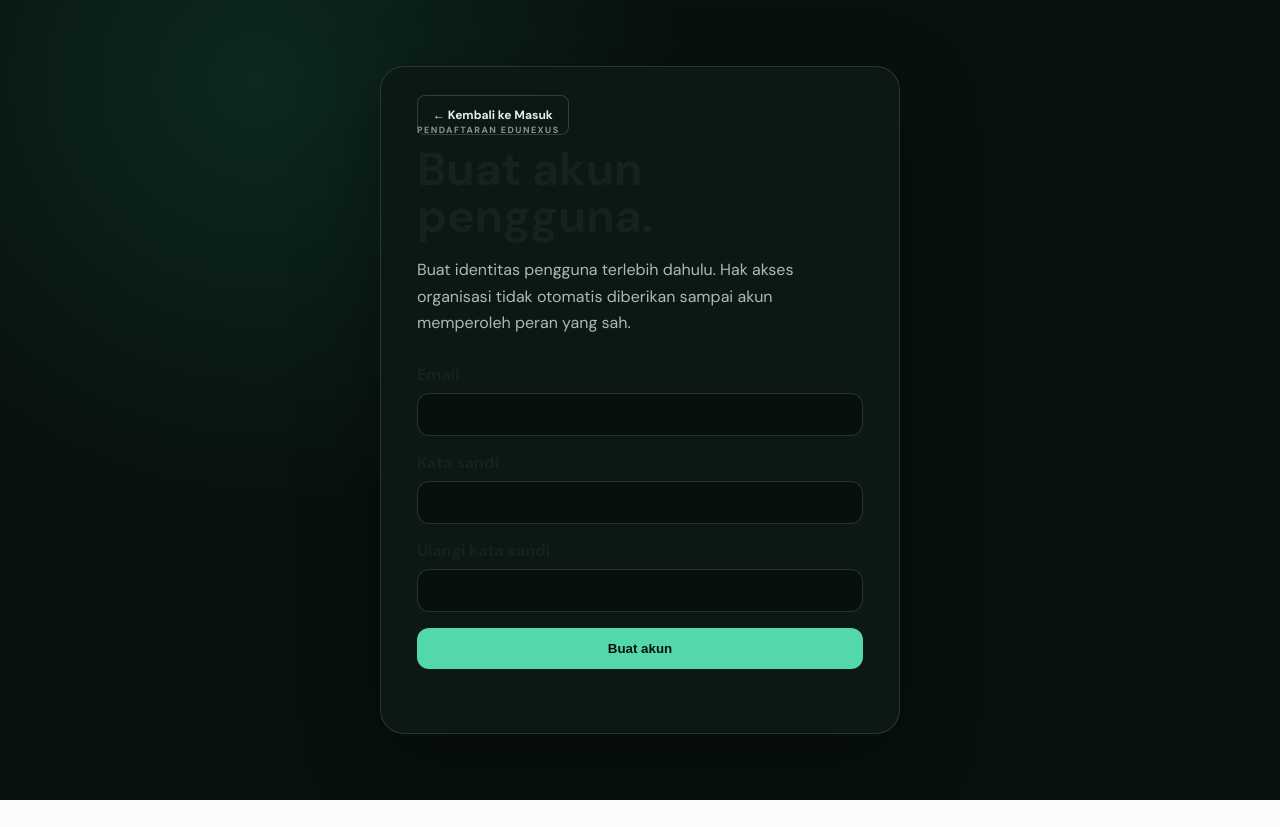
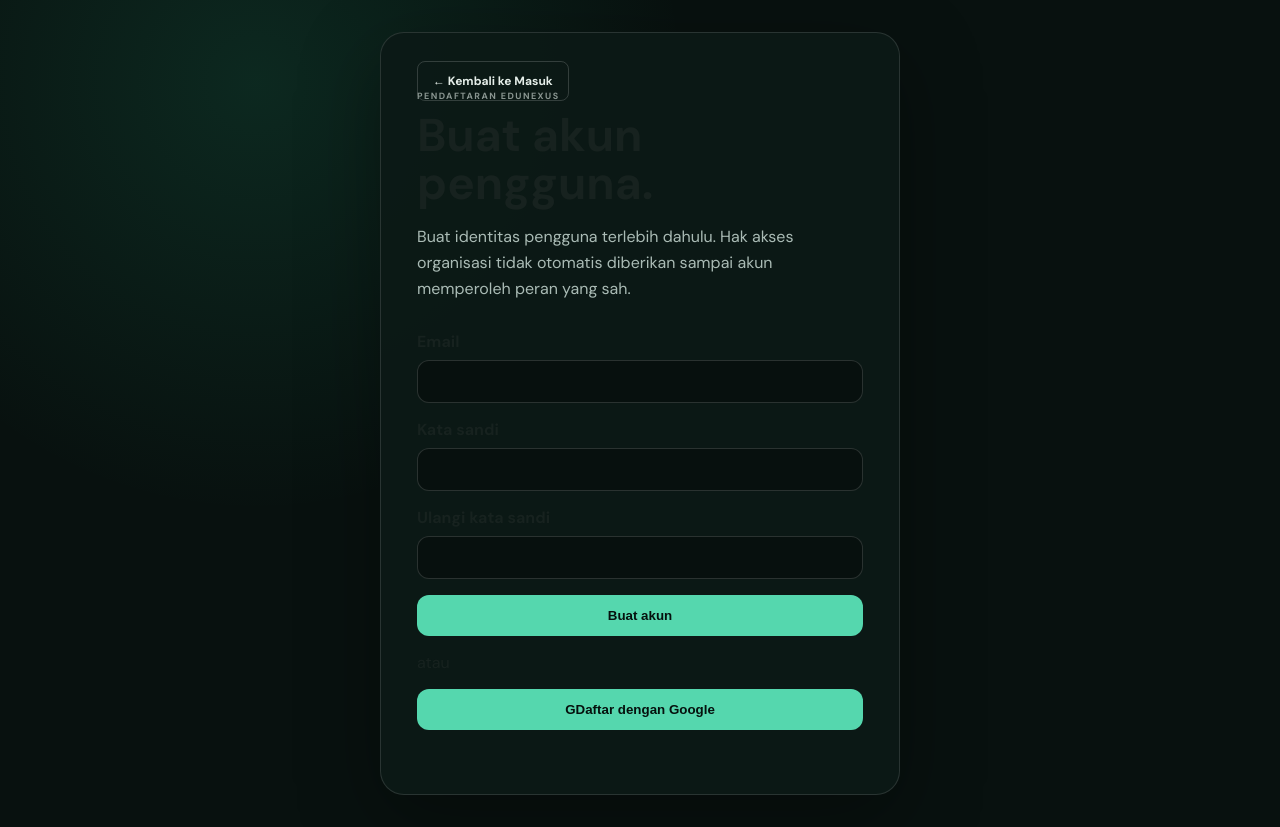
Before and after one commit to Yudi8377/EDUNEXUS, a Next.js app in the folder apps/web/: page /auth/register in a window 1280 px wide. Before the commit the page ends 800 px from the top, so only its background shows below. Built offline with nearby package versions, Linux system fonts and the light colour scheme.

Commit message:
feat(auth): add Google registration

```diff
--- a/apps/web/app/auth/register/page.tsx
+++ b/apps/web/app/auth/register/page.tsx
@@ -3,7 +3,8 @@ import Link from "next/link";
 import { FormEvent,useState } from "react";
 import { createClient } from "@/lib/supabase/client";
 export default function RegisterPage(){
- const [email,setEmail]=useState(""),[password,setPassword]=useState(""),[confirm,setConfirm]=useState(""),[status,setStatus]=useState(""),[busy,setBusy]=useState(false);
+ const [email,setEmail]=useState(""),[password,setPassword]=useState(""),[confirm,setConfirm]=useState(""),[status,setStatus]=useState(""),[busy,setBusy]=useState(false),[googleBusy,setGoogleBusy]=useState(false);
  async function submit(e:FormEvent){e.preventDefault();setStatus("");if(password!==confirm){setStatus("Konfirmasi kata sandi tidak sama.");return}if(password.length<8){setStatus("Kata sandi minimal 8 karakter.");return}setBusy(true);const s=createClient();const {error}=await s.auth.signUp({email,password});if(error)setStatus(error.message);else setStatus("Akun berhasil dibuat. Periksa email Anda untuk verifikasi jika konfirmasi email diaktifkan.");setBusy(false)}
- return <main className="auth-shell"><section className="auth-card"><Link href="/auth/login" className="secondary">← Kembali ke Masuk</Link><div className="eyebrow">PENDAFTARAN EDUNEXUS</div><h1>Buat akun pengguna.</h1><p>Buat identitas pengguna terlebih dahulu. Hak akses organisasi tidak otomatis diberikan sampai akun memperoleh peran yang sah.</p><form className="auth-form" onSubmit={submit}><label>Email<input type="email" autoComplete="email" value={email} onChange={e=>setEmail(e.target.value)} required /></label><label>Kata sandi<input type="password" autoComplete="new-password" value={password} onChange={e=>setPassword(e.target.value)} required /></label><label>Ulangi kata sandi<input type="password" autoComplete="new-password" value={confirm} onChange={e=>setConfirm(e.target.value)} required /></label>{status&&<div className="auth-error" role="status">{status}</div>}<button disabled={busy}>{busy?"Membuat akun...":"Buat akun"}</button></form></section></main>;
+ async function signUpWithGoogle(){setGoogleBusy(true);setStatus("");const s=createClient();const redirectTo=`${window.location.origin}/auth/callback?next=${encodeURIComponent("/")}`;const {error}=await s.auth.signInWithOAuth({provider:"google",options:{redirectTo}});if(error){setStatus("Pendaftaran dengan Google belum tersedia. Silakan gunakan email dan kata sandi.");setGoogleBusy(false)}}
+ return <main className="auth-shell"><section className="auth-card"><Link href="/auth/login" className="secondary">← Kembali ke Masuk</Link><div className="eyebrow">PENDAFTARAN EDUNEXUS</div><h1>Buat akun pengguna.</h1><p>Buat identitas pengguna terlebih dahulu. Hak akses organisasi tidak otomatis diberikan sampai akun memperoleh peran yang sah.</p><form className="auth-form" onSubmit={submit}><label>Email<input type="email" autoComplete="email" value={email} onChange={e=>setEmail(e.target.value)} required /></label><label>Kata sandi<input type="password" autoComplete="new-password" value={password} onChange={e=>setPassword(e.target.value)} required /></label><label>Ulangi kata sandi<input type="password" autoComplete="new-password" value={confirm} onChange={e=>setConfirm(e.target.value)} required /></label>{status&&<div className="auth-error" role="status">{status}</div>}<button disabled={busy||googleBusy}>{busy?"Membuat akun...":"Buat akun"}</button><div className="auth-divider" aria-hidden="true"><span>atau</span></div><button type="button" className="google-button" onClick={signUpWithGoogle} disabled={busy||googleBusy}><span aria-hidden="true">G</span>{googleBusy?"Menghubungkan ke Google...":"Daftar dengan Google"}</button></form></section></main>;
 }
```
